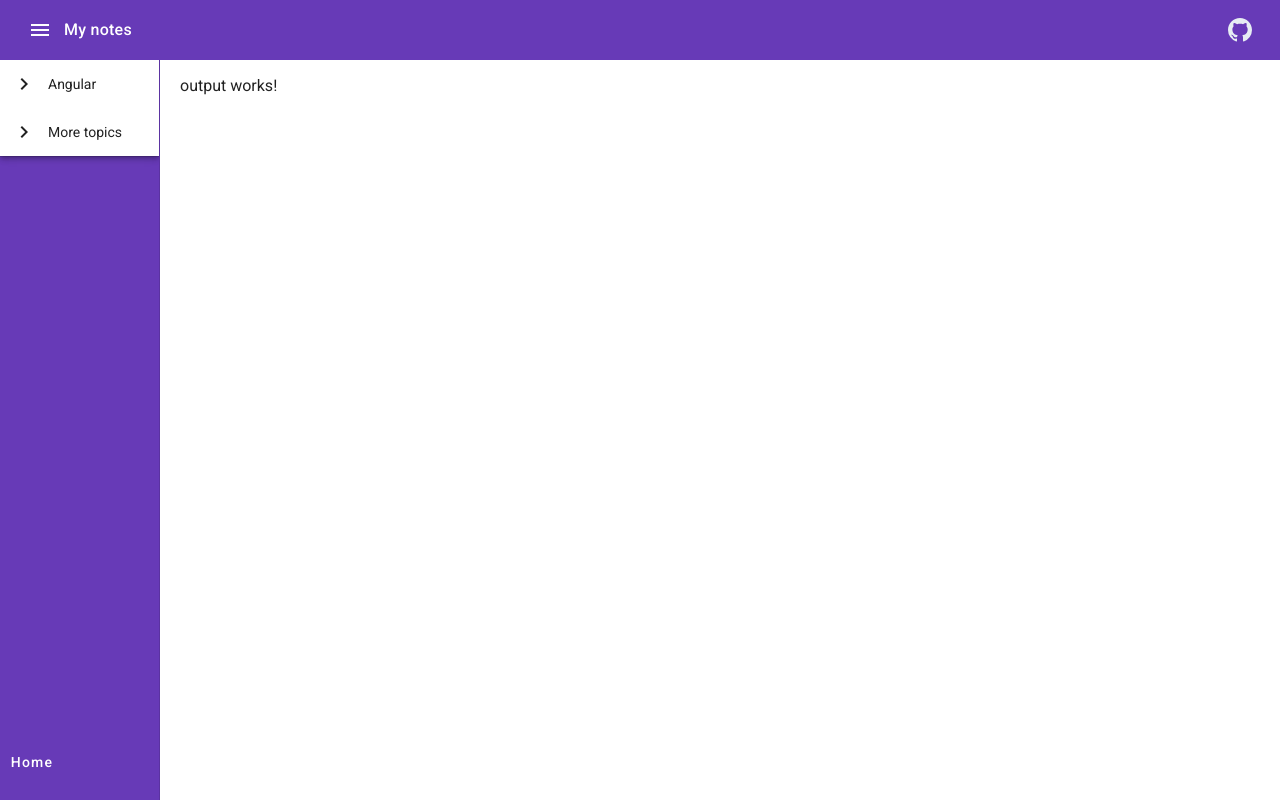
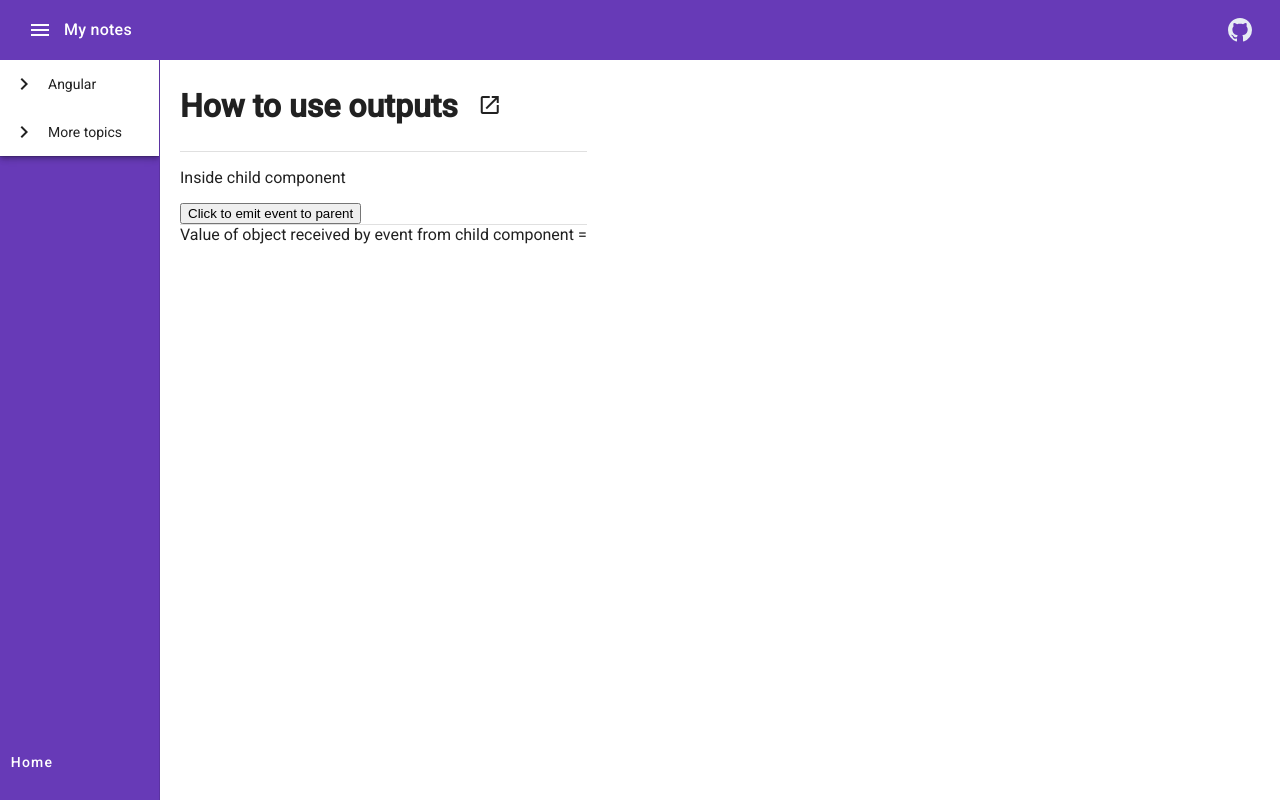
Before and after one commit to tomisko01/my-demo-platform, an Angular app: page /angular/output in a window 1280 px wide. Built offline with nearby package versions, Linux system fonts and the light colour scheme.

Commit message:
topic: output

```diff
--- a/src/app/app.module.ts
+++ b/src/app/app.module.ts
@@ -23,6 +23,7 @@ import { InputPropertySyntaxComponent } from './components/topics/angular/input-
 import { InputComponent } from './components/topics/angular/input/input.component';
 import { CardComponent } from './components/topics/angular/input/component/card/card.component';
 import {OutputComponent} from "./components/topics/angular/output/output.component";
+import {OutputChildComponent} from "./components/topics/angular/output/component/output-child/output-child.component";
 
 
 const routes: Routes = [
@@ -43,7 +44,9 @@ const routes: Routes = [
     InterpolationSyntaxComponent,
     InputPropertySyntaxComponent,
     InputComponent,
-    CardComponent
+    CardComponent,
+    OutputComponent,
+    OutputChildComponent
   ],
   imports: [
     BrowserModule,
--- a/src/app/components/topics/angular/output/component/card/card.component.html
+++ /dev/null
@@ -1 +0,0 @@
-<p>card works!</p>
--- /dev/null
+++ b/src/app/components/topics/angular/output/component/output-child/output-child.component.html
@@ -0,0 +1,4 @@
+<p>Inside child component</p>
+<button (click) = emitEvent()>
+  Click to emit event to parent
+</button>
--- /dev/null
+++ b/src/app/components/topics/angular/output/component/output-child/output-child.component.ts
@@ -0,0 +1,19 @@
+import {Component, EventEmitter, Output} from '@angular/core';
+
+@Component({
+  selector: 'output-child',
+  templateUrl: './output-child.component.html',
+  styleUrl: './output-child.component.css'
+})
+export class OutputChildComponent {
+
+  @Output()
+  childEvent: EventEmitter<string> = new EventEmitter<string>();
+
+  private property: string = "Value from OutputChildComponent";
+  private counter: number = 0;
+
+  emitEvent() {
+    this.childEvent.emit(this.property + " x" + ++this.counter);
+  }
+}
--- a/src/app/components/topics/angular/output/output.component.html
+++ b/src/app/components/topics/angular/output/output.component.html
@@ -1 +1,13 @@
-<p>output works!</p>
+<h1>How to use outputs
+  <button mat-icon-button
+          (click)="openGithubLink()"
+          aria-label="Open source code">
+    <mat-icon>open_in_new</mat-icon>
+  </button>
+</h1>
+<mat-divider></mat-divider>
+
+<output-child (childEvent)="handleChildEvent($event)"/>
+
+<mat-divider></mat-divider>
+Value of object received by event from child component = {{valueFromChild}}
--- a/src/app/components/topics/angular/output/output.component.ts
+++ b/src/app/components/topics/angular/output/output.component.ts
@@ -1,12 +1,20 @@
-import { Component } from '@angular/core';
+import {Component} from '@angular/core';
 
 @Component({
   selector: 'app-output',
-  standalone: true,
-  imports: [],
   templateUrl: './output.component.html',
   styleUrl: './output.component.css'
 })
 export class OutputComponent {
 
+  valueFromChild: string = "";
+  githubLink: string = "https://github.com/tomisko01/my-demo-platform/blob/main/src/app/components/topics/angular/interpolation-syntax/interpolation-syntax.component.ts"; //todo change when uploaded
+
+  handleChildEvent($event: string) {
+    this.valueFromChild = $event;
+  }
+
+  openGithubLink() {
+    window.open(this.githubLink);
+  }
 }
```
Also changed, not shown: src/app/components/topics/angular/output/component/card/card.component.ts (deleted, +0 -12 lines), src/app/components/topics/angular/output/component/output-child/output-child.component.css (added), 1 other file (tests, documents, lock files or other folders).
